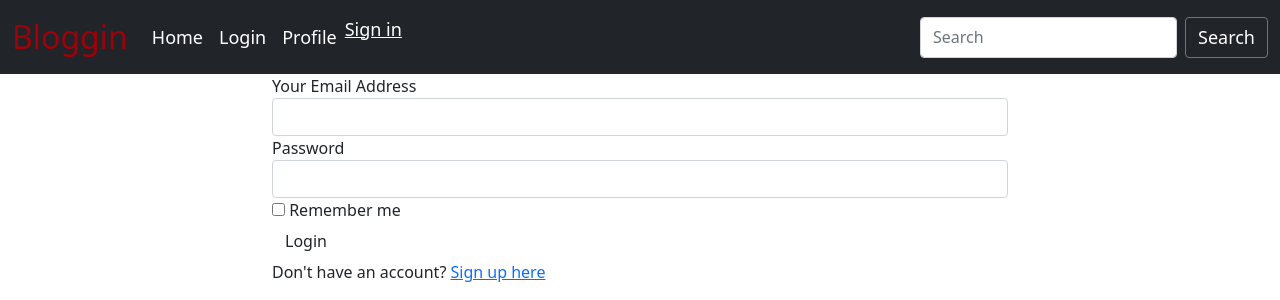
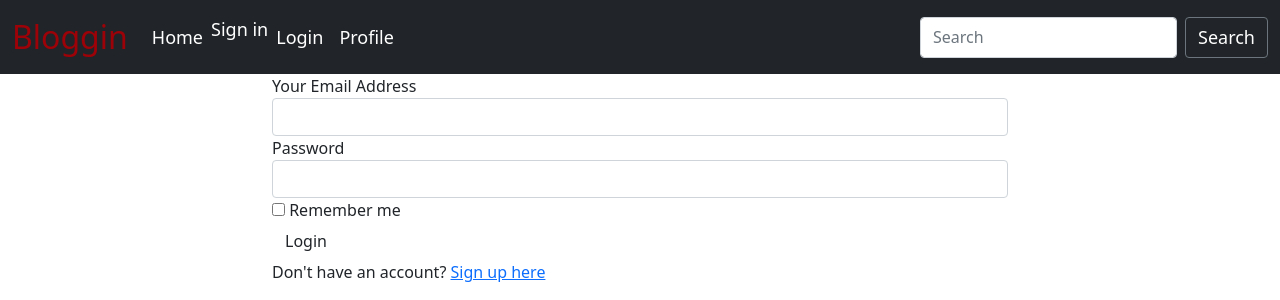
Before and after one commit to mwikalikyalo/blog-post, a Flask app: page /authenticate/login in a window 1280 px wide. Shown: the top 300 px of the page. Run offline with Flask 2, Linux system fonts and the light colour scheme; some libraries are stand-ins or nearby versions.

Commit message:
Add the login and profile files

```diff
--- a/app/auth/forms.py
+++ b/app/auth/forms.py
@@ -8,7 +8,7 @@ from wtforms import StringField,PasswordField,BooleanField,SubmitField
 class RegistrationForm(FlaskForm):
     email = StringField('Your Email Address', validators=[DataRequired()])
     full_name = StringField('Enter your full name', validators=[DataRequired()])
-    password = PasswordField('Password', validators=[DataRequired(), EqualTo('password_confirm', message='Passwords must match')])
+    password = PasswordField('Password', validators=[DataRequired()])
     remember = BooleanField('remember me')
     submit = SubmitField('Submit')
 
--- a/app/auth/views.py
+++ b/app/auth/views.py
@@ -12,11 +12,11 @@ from ..email import mail_message
 def register():
     form = RegistrationForm()
     if form.validate_on_submit():
-        user = User(email = form.email.data, full_name = form.full_name.data, password = form.password.data)
+        user = User(email = form.email.data, username = form.full_name.data, password = form.password.data)
         db.session.add(user)
         db.session.commit()
 
-        mail_message("Welcome to Bloggin", 'email/welcome_user', user.email, user = user)
+        # mail_message("Welcome to Bloggin", 'email/welcome_user', user.email, user = user)
 
         return redirect(url_for('auth.login'))
         title = 'New Account'
@@ -36,7 +36,7 @@ def login():
         flash('Invalid username or Password')
 
     title = "Blog post login"
-    return render_template('auth/login.html',login_form = login_form,title=title)
+    return render_template('auth/login.html',login_form = login_form, title=title)
 
 @auth.route('/logout')
 @login_required
--- a/app/templates/navbar.html
+++ b/app/templates/navbar.html
@@ -21,19 +21,19 @@
             <a class="nav-link active" aria-current="page" href="#" tabindex="-1" aria-disabled="true"
             style="font-weight: 500; color: white; font-size: large;">Home</a>
           </li>
-          <li class="nav-item">
-            <a class="nav-link disabled" href="{{url_for('auth.login')}}" tabindex="-2"
-            style="font-weight: 500; color: white; font-size: large;">Login</a>
-          </li>
-          <li class="nav-item">
-            <a class="nav-link disabled" href="{{url_for('main.profile', full_name=current_user.full_name)}}" tabindex="-2"
-            style="font-weight: 500; color: white; font-size: large;">Profile</a>
-          </li>
+
           {% if current_user.is_authenticated %}
           <li style="color:white;padding:15px;">{{current_user.full_name}}</li>
           <li><a href="{{url_for('auth.logout')}}">Sign out</a></li>
           {% else %}
-          <li><a href="{{url_for('auth.register')}}" style="font-weight: 500; color: white; font-size: large;">Sign in</a></li>
+          <li><a href="{{url_for('auth.register')}}" style="font-weight: 500; color: white; font-size: large; text-decoration: none;">Sign in</a></li>
+          <li class="nav-item">
+            <a class="nav-link" href="{{url_for('auth.login')}}" style="font-weight: 500; color: white; font-size: large;">Login</a>
+          </li>
+          <li class="nav-item">
+            <a class="nav-link" href="{{url_for('main.profile', full_name=current_user.full_name)}}"
+            style="font-weight: 500; color: white; font-size: large;">Profile</a>
+          </li>
           {%endif%}
         </ul>
         <form class="d-flex">
--- a/config.py
+++ b/config.py
@@ -7,9 +7,11 @@ class Config:
     QUOTE_BASE_URL ='http://quotes.stormconsultancy.co.uk/random.json'
     SECRET_KEY= os.environ.get('SECRET_KEY') or 'Quota'
     SQLALCHEMY_DATABASE_URI = 'postgresql+psycopg2://moringa:0000@localhost/blog_post'
+    SQLALCHEMY_TRACK_MODIFICATIONS = False
     UPLOADED_PHOTOS_DEST ='app/static/photos'
     SIMPLEMDE_JS_IIFE = True
     SIMPLEMDE_USE_CDN = True
+
 
     #email configurations
     MAIL_SERVER = 'smtp.googlemail.com'
@@ -23,7 +25,8 @@ class TestConfig(Config):
     SQLALCHEMY_DATABASE_URI = 'postgresql+psycopg2://moringa:0000@localhost/comments_test'
 
 class ProdConfig(Config):
-    pass
+    SQLALCHEMY_DATABASE_URI = 'postgresql+psycopg2://moringa:0000@localhost/blog_post'
+
 
 class DevConfig(Config):
     SQLALCHEMY_DATABASE_URI = 'postgresql+psycopg2://moringa:0000@localhost/blog_post'
--- a/manage.py
+++ b/manage.py
@@ -5,7 +5,7 @@ from app.models import Role, User
 from  flask_migrate import Migrate, MigrateCommand
 
 # Creating app instance
-app = create_app('development')
+app = create_app('production')
 
 manager = Manager(app)
 manager.add_command('server',Server)
```
